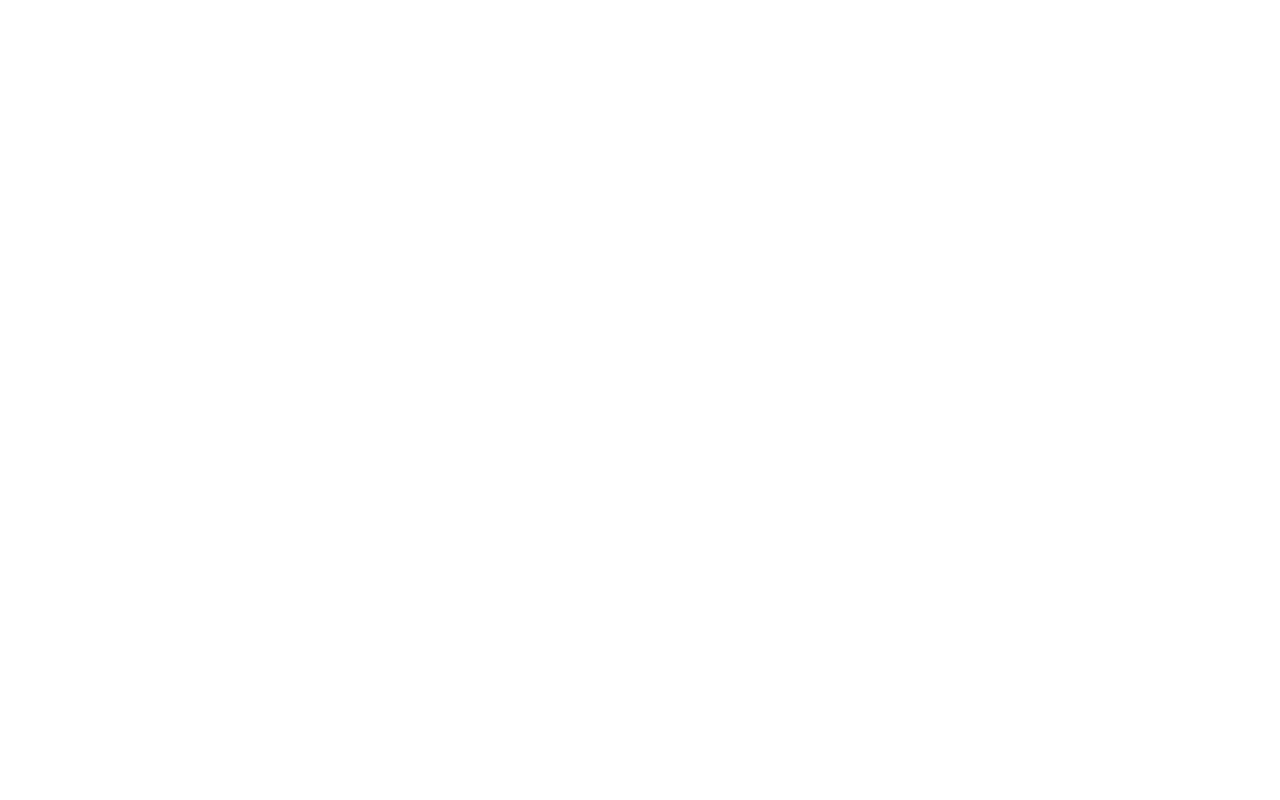
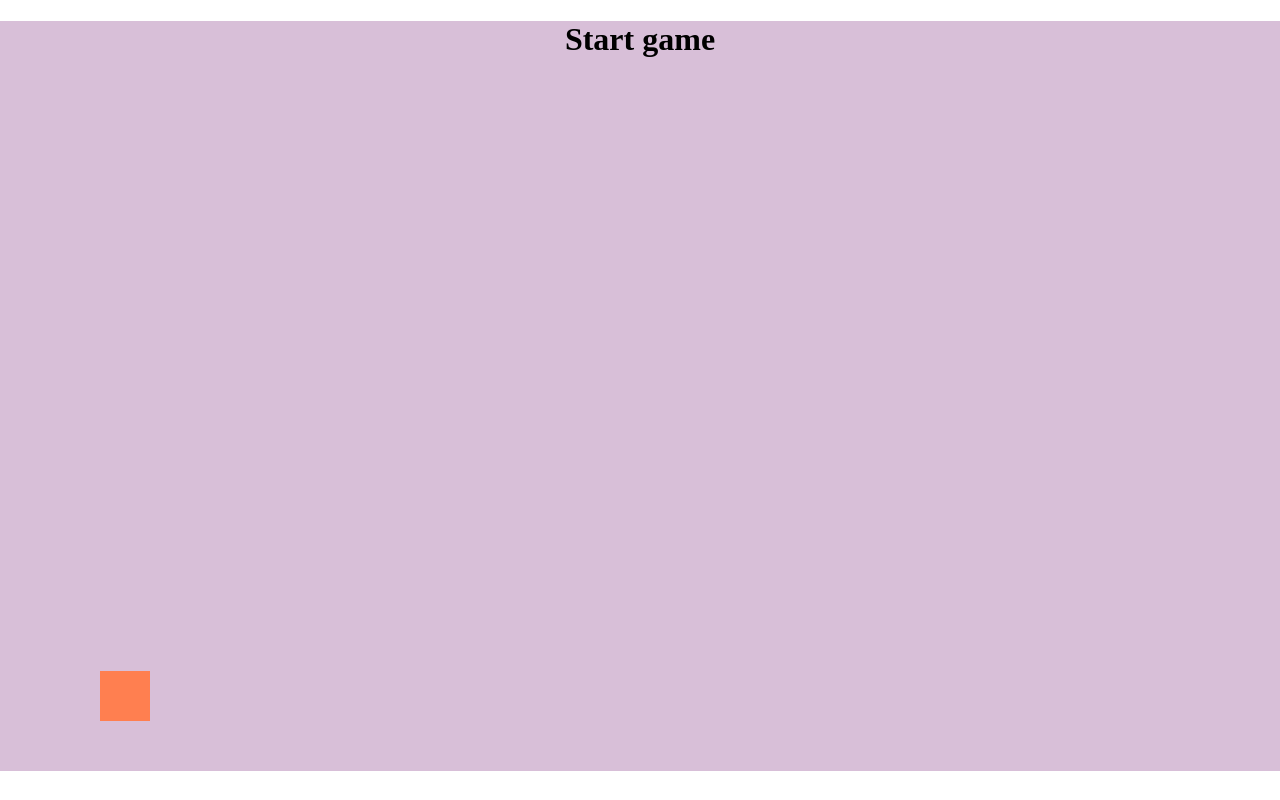
Before and after one commit to AnjanaHp/Crystal-Chronicles, a plain HTML site: page index.html in a window 1280 px wide. Drawn offline with Linux system fonts and the light colour scheme.

Commit message:
Introduce collector

```diff
--- a/css/main.css
+++ b/css/main.css
@@ -1,10 +1,17 @@
-#playarea{
-
-    height: 100%;
-    width: 100%;
-    background-color:thistle;
-    text-align: center;
+body {
     margin: 0;
     padding: 0;
+}
 
+#playarea {
+
+    height: 750px;
+    background-color: thistle;
+    text-align: center;
+    position: relative
 }
+
+#player {
+    background-color: coral;
+    position: absolute;
+}
--- a/index.html
+++ b/index.html
@@ -1,14 +1,21 @@
 <!DOCTYPE html>
 <html lang="en">
+
 <head>
     <meta charset="UTF-8">
     <meta name="viewport" content="width=device-width, initial-scale=1.0">
     <title>Gem Collector</title>
     <link rel="stylesheet" href="./css/main.css">
 </head>
+
 <body>
 
-    <div id="playarea"></div>
+    <div id="playarea">
+        <div id="player"></div>
+        <h1> Start game </h1>
+    </div>
+
 </body>
 <script src="./js/main.js"></script>
+
 </html>
--- a/js/main.js
+++ b/js/main.js
@@ -0,0 +1,43 @@
+
+class Player {
+    constructor() {
+        this.positionX = 100;
+        this.positionY = 50;
+        this.width = 50;
+        this.height = 50;
+
+        this.collectorElm = document.getElementById("player");
+        this.updateUI();
+
+    }
+    updateUI() {
+        this.collectorElm.style.width = this.width + "px";
+        this.collectorElm.style.height = this.height + "px";
+        this.collectorElm.style.left = this.positionX + "px";
+        this.collectorElm.style.bottom = this.positionY + "px";
+    }
+    moveRight() {
+        this.positionX++;
+        this.updateUI();
+
+    }
+    moveLeft() {
+        this.positionX--;
+        this.updateUI();
+    }
+}
+
+const collector = new Player();
+
+
+
+
+
+document.addEventListener("keydown", (event) => {
+    if (event.code === 'ArrowLeft') {
+        collector.moveLeft();
+    } else if (event.code === 'ArrowRight') {
+        collector.moveRight();
+    }
+
+});
```
